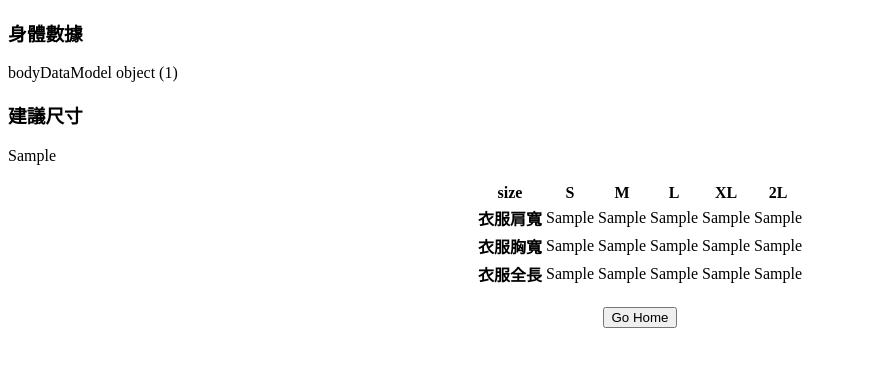
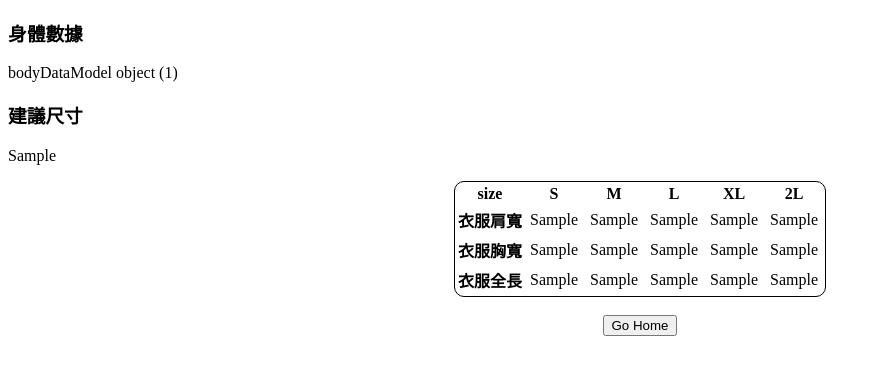
Before and after one commit to marshmallow3210/MetaMirror, a Django app: template templates/user_showResult.html in a window 1280 px wide. Shown: the top 375 px of the page, without its empty margins (0-881 px from the left). Run offline with Django 4.2, Linux system fonts and the light colour scheme; tables that the repository leaves empty hold one stand-in row (values such as "Sample post"); the template is opened without the code that fills it: values that come from a table or form of the project are taken from there, most other values are stand-ins (such as "Sample title", 1, 10 or a date in 2020); parts of the project's set-up code (start-up, migrations or seed data) failed here and were passed over.

Commit message:
table typesetting

```diff
--- a/templates/user_showResult.html
+++ b/templates/user_showResult.html
@@ -3,6 +3,16 @@
 <head>
     <meta charset="UTF-8">
     <title>user_showResult</title>
+    <style type="text/css">
+        table{
+        border:1px solid;
+        border-radius: 10px 10px 10px 10px;
+    }
+    td{
+        width:30px;
+        padding: 5px;
+        text-align:center;
+    }</style>
 </head>
 <body onload="user_show_img_Function()">
     <div>
```
